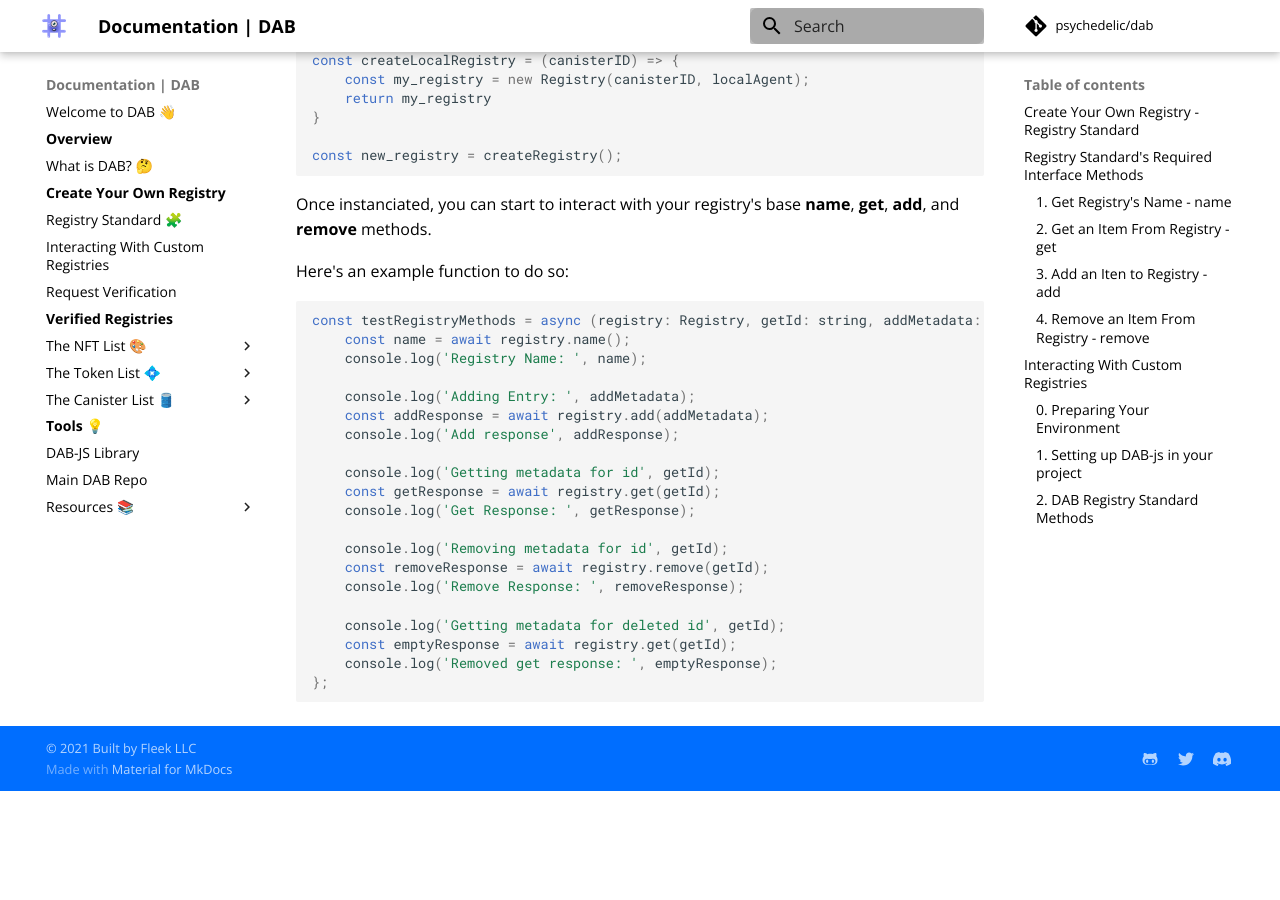
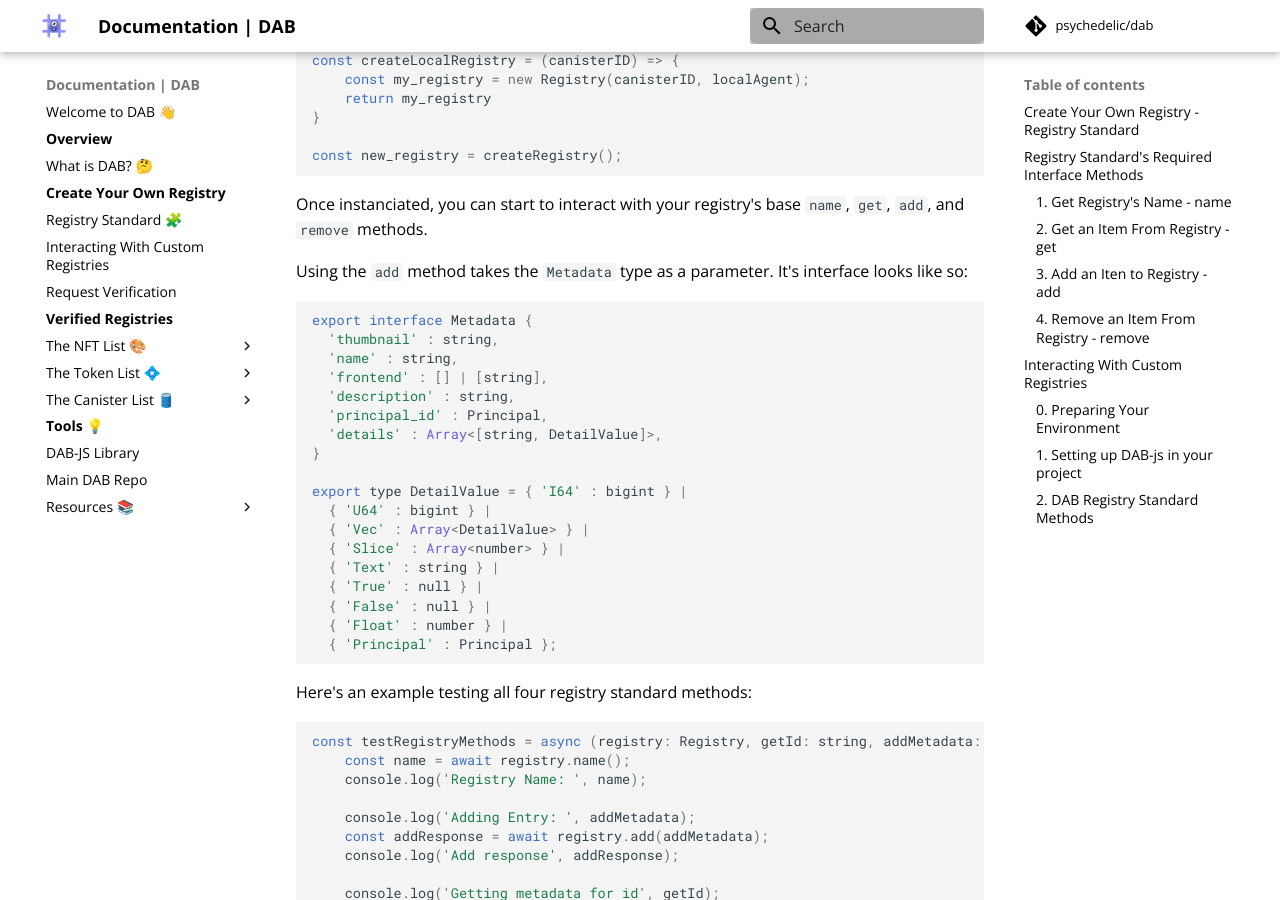
Before and after one commit to Psychedelic/dab-docs, an MkDocs documentation site: the page built from docs/standard/getting-started.md, in a window 1280 px wide and 900 px high, scrolled down 3074 px. Built offline with MkDocs 1.6.1 and Material for MkDocs 9.7.7, drawn with Linux system fonts in a browser that asks for light colours; comment, search, counter and statistics services are not loaded; before the commit the page ends 3865 px from its top, so only the background shows below that; some of the changed text lies outside the part shown.

Commit message:
Rocky feedback

````diff
--- a/docs/standard/getting-started.md
+++ b/docs/standard/getting-started.md
@@ -56,8 +56,8 @@ To pull and install from [@Psychedelic](https://github.com/psychedelic) via the
 
 Once you have those ready, run:
 
-```
-npm login --registry=https://npm.pkg.github.com --scope=@Psychedelic
+```bash
+npm login --registry=https://npm.pkg.github.com --scope=@psychedelic
 ```
 
 > **Note:** You only need to configure this once to install the package!
@@ -72,7 +72,7 @@ You can also setup your npm global settings to fetch from the Github registry ev
 First, you need to install the DAB-js **npm package** into your project.
 
 You can do so from the command line
-```js
+```bash
 npm install @psychedelic/dab-js@latest
 ```
 
@@ -117,9 +117,32 @@ const createLocalRegistry = (canisterID) => {
 const new_registry = createRegistry();
 ```
 
-Once instanciated, you can start to interact with your registry's base **name**, **get**, **add**, and **remove** methods.
+Once instanciated, you can start to interact with your registry's base `name`, `get`, `add`, and `remove` methods.
 
-Here's an example function to do so:
+Using the `add` method takes the `Metadata` type as a parameter. It's interface looks like so:
+
+```js
+export interface Metadata {
+  'thumbnail' : string,
+  'name' : string,
+  'frontend' : [] | [string],
+  'description' : string,
+  'principal_id' : Principal,
+  'details' : Array<[string, DetailValue]>,
+}
+
+export type DetailValue = { 'I64' : bigint } |
+  { 'U64' : bigint } |
+  { 'Vec' : Array<DetailValue> } |
+  { 'Slice' : Array<number> } |
+  { 'Text' : string } |
+  { 'True' : null } |
+  { 'False' : null } |
+  { 'Float' : number } |
+  { 'Principal' : Principal };
+```
+
+Here's an example testing all four registry standard methods:
 
 ```js
 const testRegistryMethods = async (registry: Registry, getId: string, addMetadata: Metadata) => {
````
Also changed, not shown: docs/canister-list/getting-started.md (+3 -3 lines), docs/index.md (+4 -11 lines), docs/nft-list/getting-started.md (+4 -4 lines), docs/token-list/getting-started.md (+4 -4 lines).
